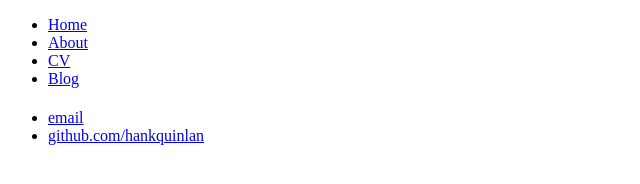
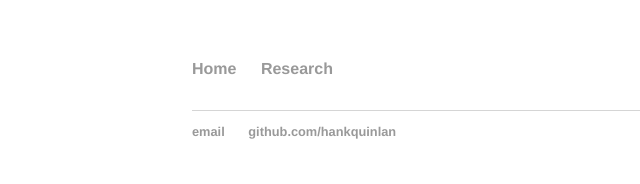
Before and after one commit to soham099/soham099.github.io, a plain HTML site: page index.html in a window 1280 px wide. Shown: the whole page, without its empty margins (0-640 px from the left). Drawn offline with Linux system fonts and the light colour scheme.

Commit message:
Update index.html

```diff
--- a/index.html
+++ b/index.html
@@ -2,14 +2,14 @@
 <html>
 	<head>
 		<title>Soham Bonnerjee</title>
+		<!-- link to main stylesheet -->
+		<link rel="stylesheet" type="text/css" href="/css/main.css">
 	</head>
 	<body>
 		<nav>
     		<ul>
         		<li><a href="/">Home</a></li>
-	        	<li><a href="/about">About</a></li>
-        		<li><a href="/cv">CV</a></li>
-        		<li><a href="/blog">Blog</a></li>
+        		<li><a href="/research">Research</a></li>
     		</ul>
 		</nav>
 		<div class="container">
@@ -20,8 +20,8 @@
 		</div><!-- /.container -->
 		<footer>
     		<ul>
-        		<li><a href="mailto:hankquinlanhub@gmail.com">email</a></li>
-        		<li><a href="https://github.com/hankquinlan">github.com/hankquinlan</a></li>
+        		<li><a href="mailto:sohambonnerjee01@gmail.com">email</a></li>
+        		<li><a href="https://github.com/soham099">github.com/hankquinlan</a></li>
 			</ul>
 		</footer>
 	</body>
```
